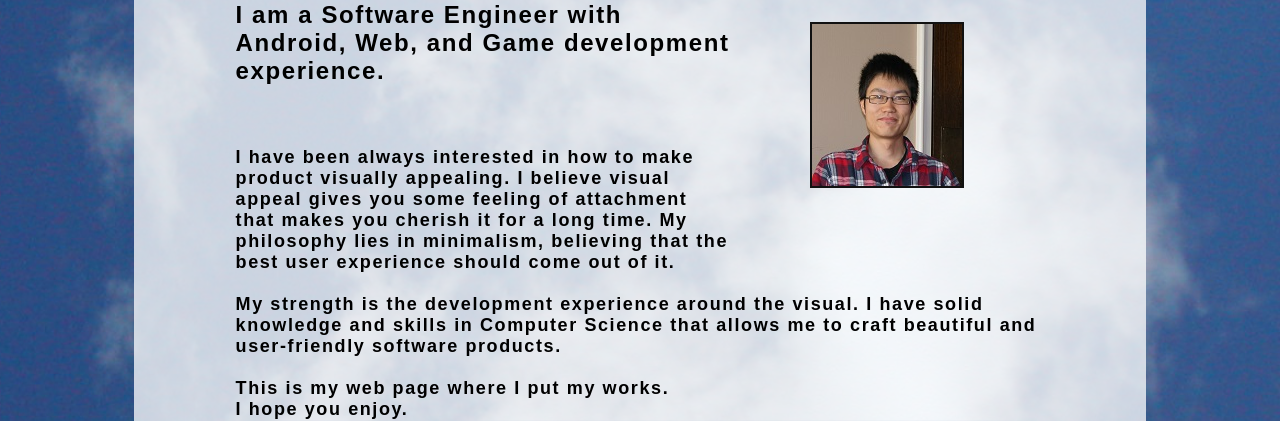
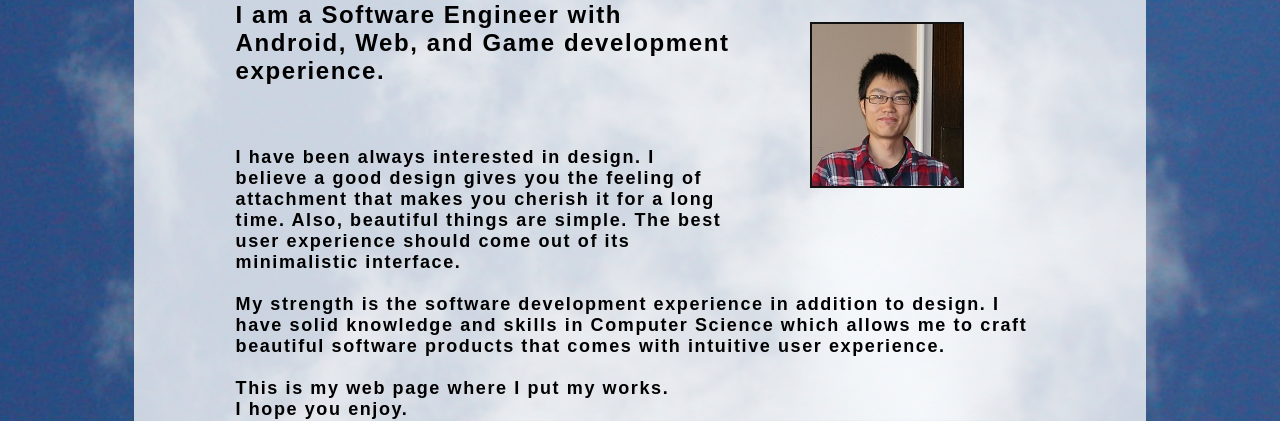
Before and after one commit to tsato1/MyWebsite, a plain HTML site: page aboutme.html in a window 1280 px wide. Shown: the part 379-800 px from the top of the page. Drawn offline with Linux system fonts and the light colour scheme; a web font is replaced by a local one.

Commit message:
doc: wording changed for aboutme.html

```diff
--- a/aboutme.html
+++ b/aboutme.html
@@ -44,10 +44,10 @@
                 <h1>Hi, I'm Takahide.</h1>
                 <h2>I am a Software Engineer with Android, Web, and Game development experience.</h2>
                 <br />
-                <h4>I have been always interested in how to make product visually appealing. I believe visual appeal gives you some feeling of attachment that makes you cherish it for a long time. My philosophy lies in minimalism, believing that the best user experience should come out of it.
+                <h4>I have been always interested in design. I believe a good design gives you the feeling of attachment that makes you cherish it for a long time. Also, beautiful things are simple. The best user experience should come out of its minimalistic interface.
                 <br />
                 <br />
-                My strength is the development experience around the visual. I have solid knowledge and skills in Computer Science that allows me to craft beautiful and user-friendly software products.
+                My strength is the software development experience in addition to design. I have solid knowledge and skills in Computer Science which allows me to craft beautiful software products that comes with intuitive user experience.
                 <br />
                 <br />
                 This is my web page where I put my works.
```
Also changed, not shown: 2 other files.
